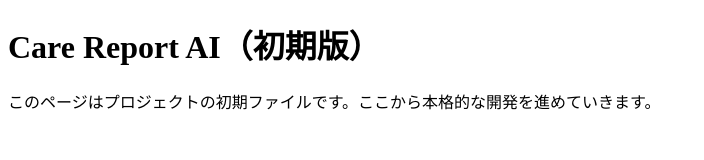
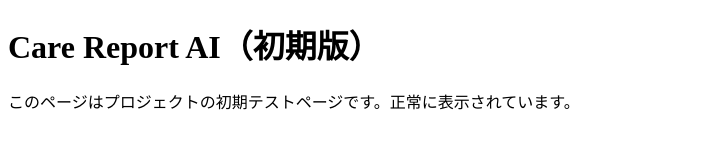
Before and after one commit to ryogranres-ui/care-report-ai, a plain HTML site: page index.html in a window 1280 px wide. Shown: the whole page, without its empty margins (0-704 px from the left). Drawn offline with Linux system fonts and the light colour scheme.

Commit message:
Update index.html
Fix index.html for GitHub Pages

```diff
--- a/index.html
+++ b/index.html
@@ -6,6 +6,6 @@
 </head>
 <body>
   <h1>Care Report AI（初期版）</h1>
-  <p>このページはプロジェクトの初期ファイルです。ここから本格的な開発を進めていきます。</p>
+  <p>このページはプロジェクトの初期テストページです。正常に表示されています。</p>
 </body>
 </html>
```
